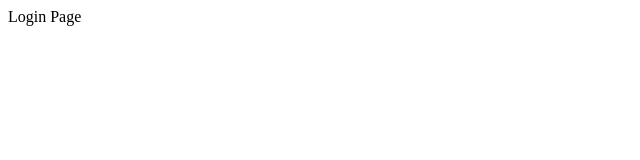
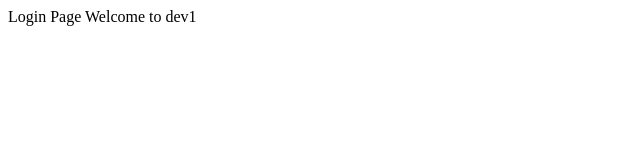
Before and after one commit to bvsaikiran/gitlab, a plain HTML site: page index.html in a window 1280 px wide. Shown: the whole page, without its empty margins (0-640 px from the left). Drawn offline with Linux system fonts and the light colour scheme.

Commit message:
added latest

```diff
--- a/index.html
+++ b/index.html
@@ -2,7 +2,7 @@
 	<head>
 	</head>
 	<body>
-		Login Page
+		Login Page Welcome to dev1
 	</body>
 
 
```
